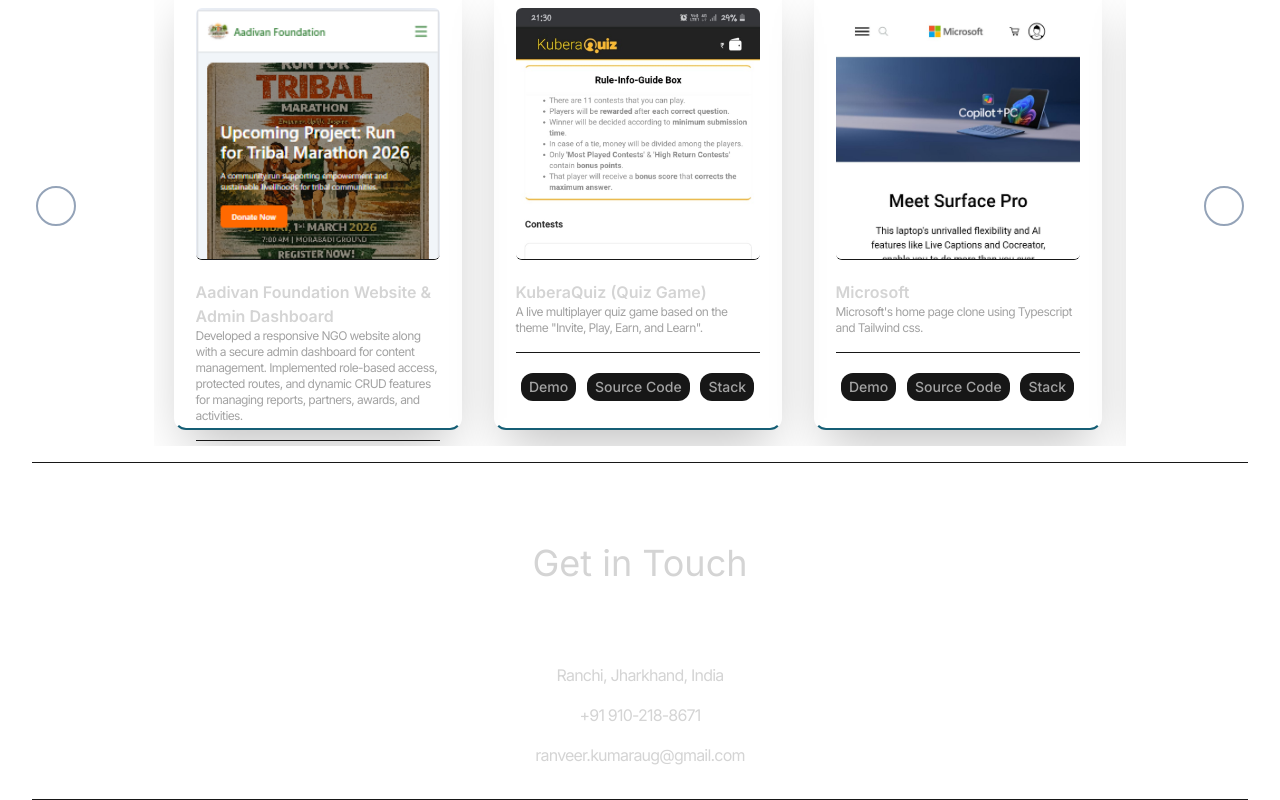
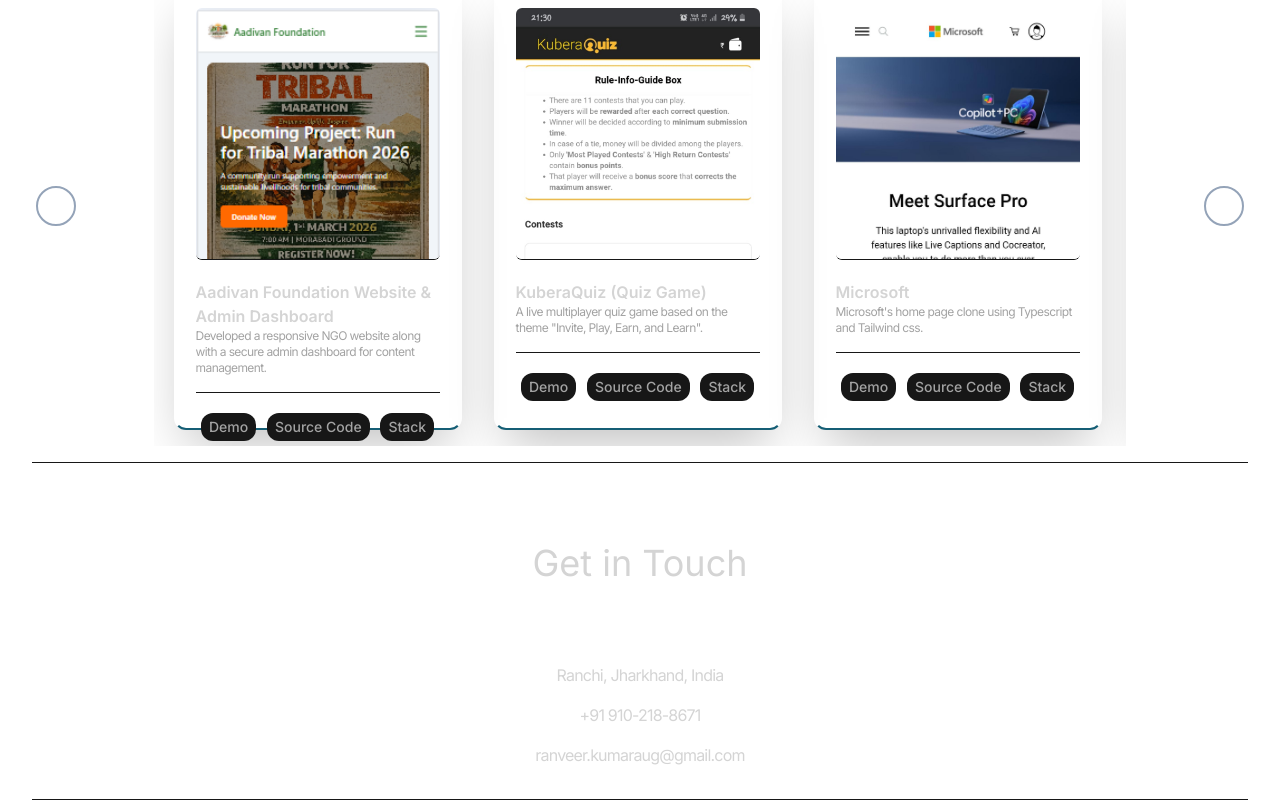
Before and after one commit to Ranveer0208/react-portfolio-ranveer, a React (Vite) app: page / in a window 1280 px wide. Shown: the part 3251-4051 px from the top of the page. Built offline with nearby package versions, Linux system fonts and the light colour scheme.

Commit message:
updated project

```diff
--- a/src/constant/index.ts
+++ b/src/constant/index.ts
@@ -84,7 +84,7 @@
       id: 7,
       title: "Aadivan Foundation Website & Admin Dashboard",
       image: project7,
-      description: `Developed a responsive NGO website along with a secure admin dashboard for content management. Implemented role-based access, protected routes, and dynamic CRUD features for managing reports, partners, awards, and activities.`,
+      description: `Developed a responsive NGO website along with a secure admin dashboard for content management.`,
       technologies: ["React", "JavaScript", "Tailwind", "PHP", "MySQL"],
       demo_link: "https://aadivanfoundation.org/",
       source_code: "",
```
